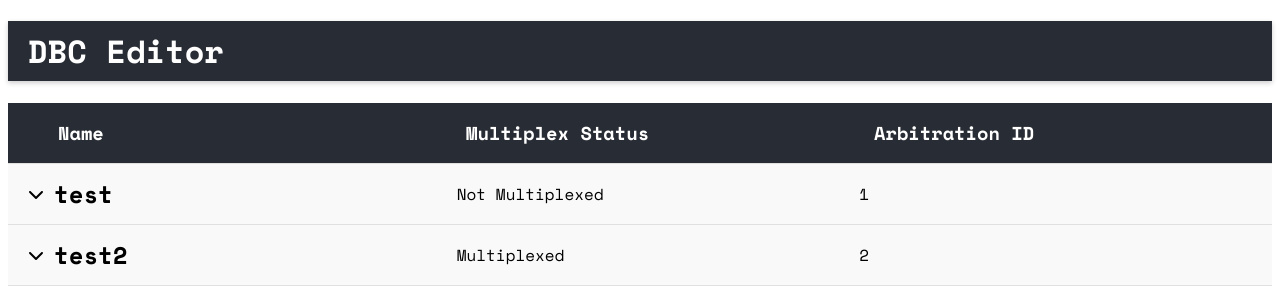
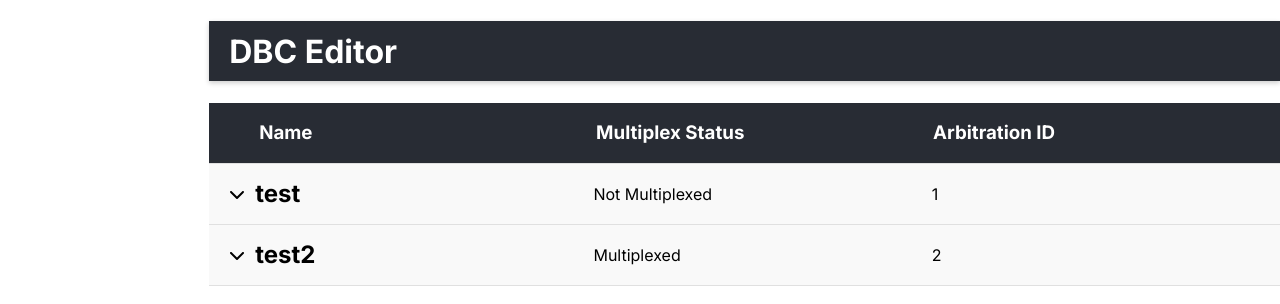
Before and after one commit to ArKade523/Cantaloupe, a React (Vite) app: page / in a window 1280 px wide. Shown: the top 304 px of the page. Built offline with nearby package versions, Linux system fonts and the light colour scheme.

Commit message:
Created sidebar, Pages enum

```diff
--- a/package.json
+++ b/package.json
@@ -48,6 +48,7 @@
     "email": "kade@angell.fyi"
   },
   "dependencies": {
+    "@fortawesome/free-brands-svg-icons": "^6.6.0",
     "@fortawesome/free-solid-svg-icons": "^6.6.0",
     "@fortawesome/react-fontawesome": "^0.2.2",
     "electron-squirrel-startup": "^1.0.1",
--- a/src/App.css
+++ b/src/App.css
@@ -1,3 +1,7 @@
+:root {
+    --sidebar-width: 250px;
+}
+
 .pane-header {
     display: flex;
     justify-content: space-between;
@@ -12,15 +16,22 @@
 .arrow-icon {
     cursor: pointer;
     transition: transform 0.3s ease;
-  }
+}
+.flip-down {
+    transform: rotate(0deg);
+}
+.flip-up {
+    transform: rotate(180deg);
+}
 
-  .flip-down {
-    transform: rotate(0deg);
-  }
+.inner-application {
+    height: calc(100% - 60px);
+    width: 100%;
+}
 
-  .flip-up {
-    transform: rotate(180deg);
-  }
+.margin-top-auto {
+    margin-top: auto;
+}
 
 .message-details, .message-table-label {
     display: flex;
@@ -30,7 +41,6 @@
     background-color: #f9f9f9;
     border-bottom: 1px solid #e0e0e0;
     height: 60px;
-    width: calc(100% - 40px);
 }
 .message-details > p, .message-details > h2, .message-table-label > * {
     padding: 0 10px;
@@ -52,7 +62,37 @@
 
 .message-list {
     overflow-y: auto;
-    height: calc(100% - 120px);
+}
+
+.sidebar {
+    display: flex;
+    flex-direction: column;
+    background-color: var(--background-accent);
+    color: white;
+    width: var(--sidebar-width);
+    height: 100%;
+}
+.sidebar > h2 {
+    text-align: center;
+}
+.sidebar > hr {
+    border: 1px solid var(--primary);
+    width: 80%;
+}
+.sidebar button {
+    background-color: var(--background-accent);
+    color: white;
+    padding: 10px 20px;
+    text-align: left;
+    border: none;
+    cursor: pointer;
+}
+.sidebar button:hover {
+    background-color: var(--background-accent-hover);
+}
+.sidebar .margin-top-auto {
+    display: flex;
+    justify-content: space-between;
 }
 
 .signal-item {
--- a/src/app/App.tsx
+++ b/src/app/App.tsx
@@ -1,11 +1,19 @@
 import React from 'react'
 import DBCEditor from './dbcgen/DBCEditor'
+import Sidebar from './components/Sidebar'
+import Pages from '../types/Pages'
 
 function App() {
+    const [currentPage, setCurrentPage] = React.useState(Pages.DBCEDITOR)
 
-  return (
-    <DBCEditor />
-  )
+    return (
+        <>
+            <Sidebar setCurrentPage={setCurrentPage}/>
+            {
+                currentPage === Pages.DBCEDITOR && <DBCEditor />
+            }
+        </>
+    )
 }
 
 export default App
--- /dev/null
+++ b/src/app/components/Sidebar.tsx
@@ -0,0 +1,24 @@
+import React from "react";
+import Pages from "../../types/Pages";
+import { FontAwesomeIcon } from "@fortawesome/react-fontawesome";
+import { faCircleUser, faFileWaveform, faGear, faGears, faWaveSquare } from "@fortawesome/free-solid-svg-icons";
+import { faUsb } from "@fortawesome/free-brands-svg-icons";
+
+function Sidebar({ setCurrentPage }: { setCurrentPage: (page: Pages) => void }) {
+    return (
+        <div className="sidebar">
+            <h2>Cantaloupe</h2>
+            <hr />
+            <button onClick={() => setCurrentPage(Pages.LIVE_TRAFFIC)}><FontAwesomeIcon icon={faWaveSquare} /> Live Traffic</button>
+            <button onClick={() => setCurrentPage(Pages.DBCEDITOR)}><FontAwesomeIcon icon={faFileWaveform} /> DBCEditor</button>
+            <button onClick={() => setCurrentPage(Pages.SETUP_DEVICES)}><FontAwesomeIcon icon={faUsb} /> Setup Devices</button>
+            <button onClick={() => setCurrentPage(Pages.SCRIPTING)}><FontAwesomeIcon icon={faGears} /> Scripting</button>
+            <div className="margin-top-auto">
+                <button onClick={() => setCurrentPage(Pages.PROFILE)}><FontAwesomeIcon icon={faCircleUser} /></button>
+                <button onClick={() => setCurrentPage(Pages.SETTINGS)}><FontAwesomeIcon icon={faGear} /></button>
+            </div>
+        </div>
+    );
+}
+
+export default Sidebar;
--- a/src/app/dbcgen/DBCEditor.tsx
+++ b/src/app/dbcgen/DBCEditor.tsx
@@ -67,7 +67,7 @@ function DBCEditor() {
   };
 
   return (
-    <div className="bg-accent">
+    <div className="inner-application">
       <h1 className="pane-header">DBC Editor</h1>
       <div className="message-list">
         <div className="message-table-label">
--- a/src/app/dbcgen/MessageItem.tsx
+++ b/src/app/dbcgen/MessageItem.tsx
@@ -2,7 +2,7 @@ import React, { useState } from "react";
 import { Message } from "src/types/Message";
 import SignalItem from "./SignalItem";
 import { FontAwesomeIcon } from '@fortawesome/react-fontawesome';
-import { faChevronDown } from '@fortawesome/free-solid-svg-icons';
+import { faChevronDown, faChevronUp } from '@fortawesome/free-solid-svg-icons';
 
 function MessageItem({ message, onToggle }: { message: Message, onToggle: (message_arb_id: number) => void }) {
     return (
--- a/src/index.css
+++ b/src/index.css
@@ -1,4 +1,31 @@
 @import url('https://fonts.googleapis.com/css2?family=Space+Mono:ital,wght@0,400;0,700;1,400;1,700&display=swap');
+@import url('https://fonts.googleapis.com/css2?family=Inter:ital,opsz,wght@0,14..32,100..900;1,14..32,100..900&display=swap');
+html {
+    box-sizing: border-box;
+}
 body {
-    font-family: 'Space Mono', monospace;
+    font-family: 'Inter', sans-serif;
+    height: 100vh;
+    margin: 0;
+    padding: 0;
+    background-color: var(--background);
+    color: var(--text);
 }
+
+button {
+    font-family: 'Inter', sans-serif;
+    border: none;
+    background-color: var(--background);
+    color: var(--text);
+    cursor: pointer;
+}
+button:hover {
+    background-color: var(--hover);
+}
+
+div#root {
+    height: 100%;
+    width: 100%;
+    display: flex;
+    flex-direction: row;
+}
--- /dev/null
+++ b/src/types/Pages.ts
@@ -0,0 +1,10 @@
+enum Pages {
+    DBCEDITOR = 'DBCEditor',
+    LIVE_TRAFFIC = 'LiveTraffic',
+    SETUP_DEVICES = 'SetupDevices',
+    SCRIPTING = 'Scripting',
+    PROFILE = 'Profile',
+    SETTINGS = 'Settings'
+}
+
+export default Pages;
```
Also changed, not shown: 1 other file (tests, documents, lock files or other folders).
